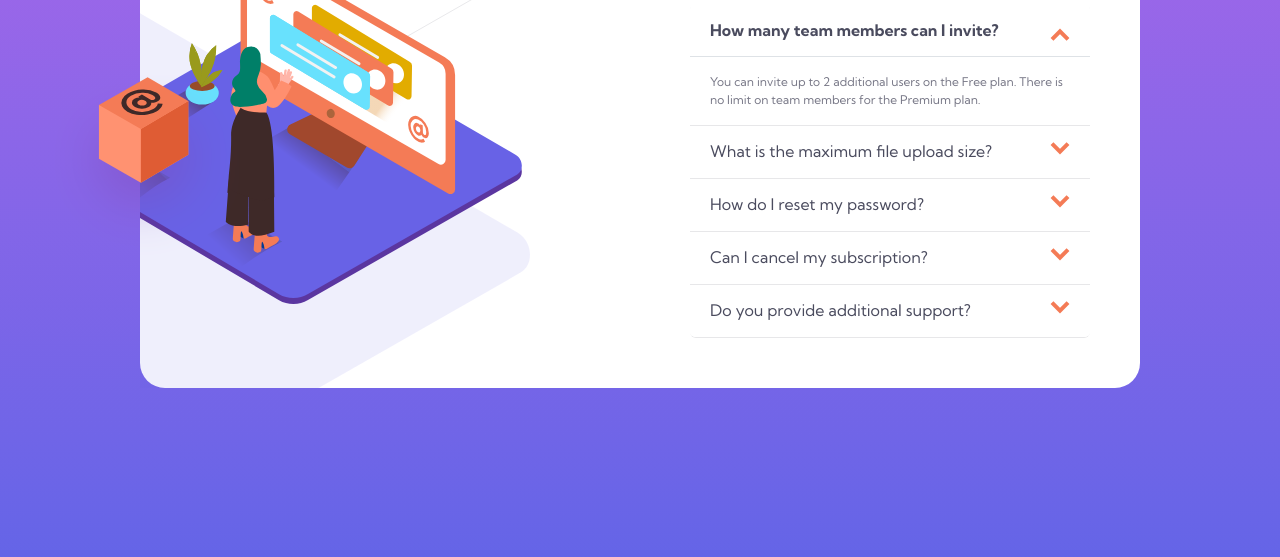
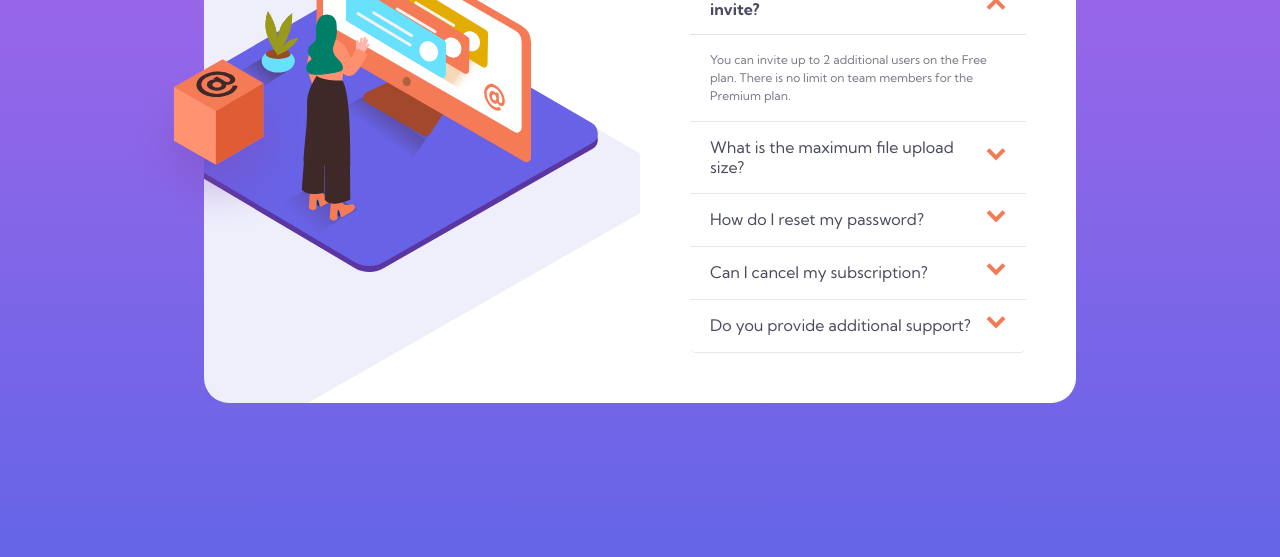
Before and after one commit to ashish-tiwari98/faq-Accordion-card-component, a plain HTML site: page index.html in a window 1280 px wide. Shown: the part 243-800 px from the top of the page. Drawn offline with nearby package versions, Linux system fonts and the light colour scheme.

Commit message:
Centered container

```diff
--- a/styles.css
+++ b/styles.css
@@ -12,15 +12,15 @@ body{
 }
 
 .container{
-    width:80%;
+    width:70%;
     position: relative;
-    top:110px;
-    max-height: 80%;
+    top:70px;
 }
 .row{
     margin: auto;
     background-color: white;
     border-radius: 25px !important;
+
 }
 
 .image{
```
